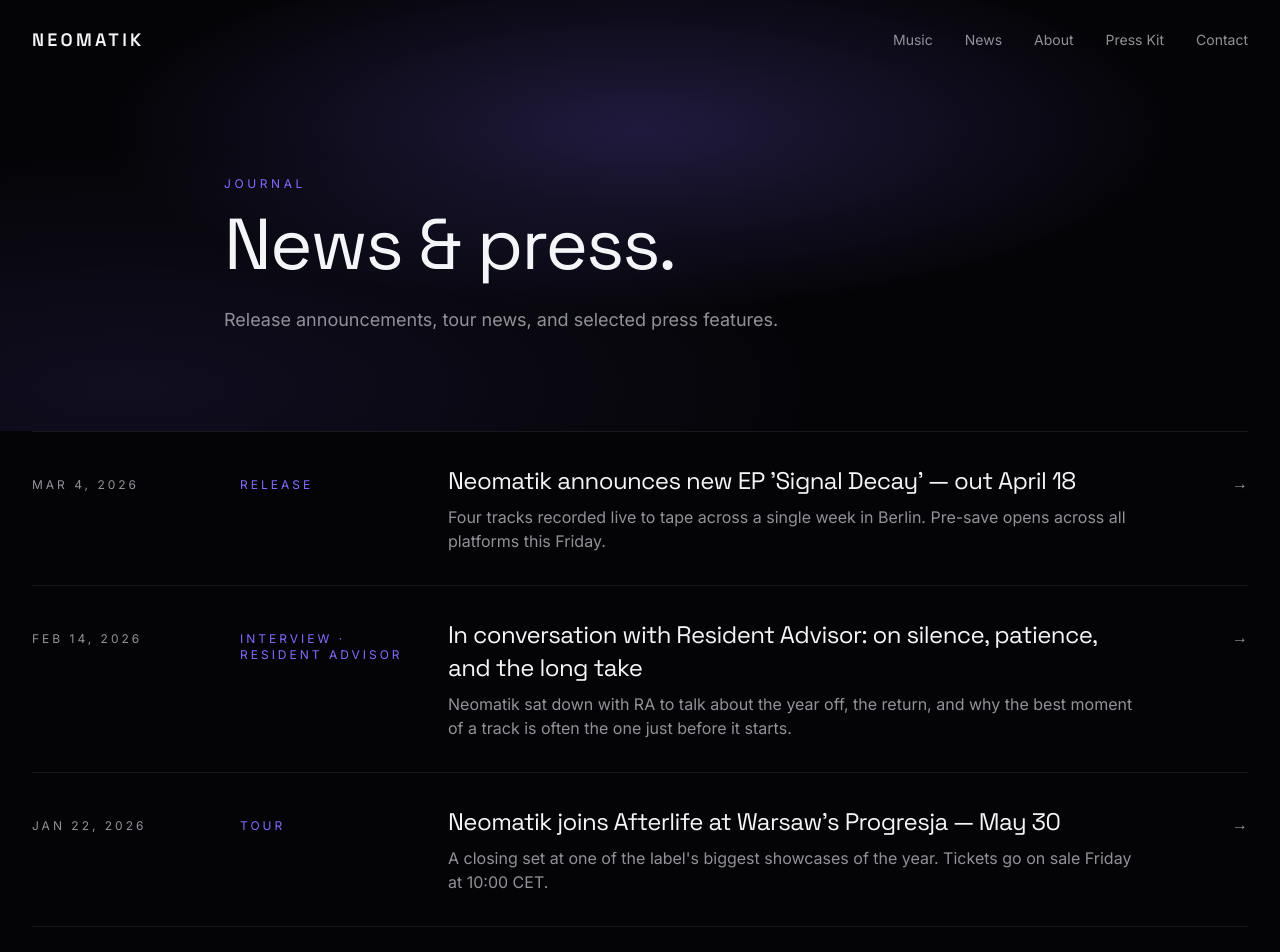
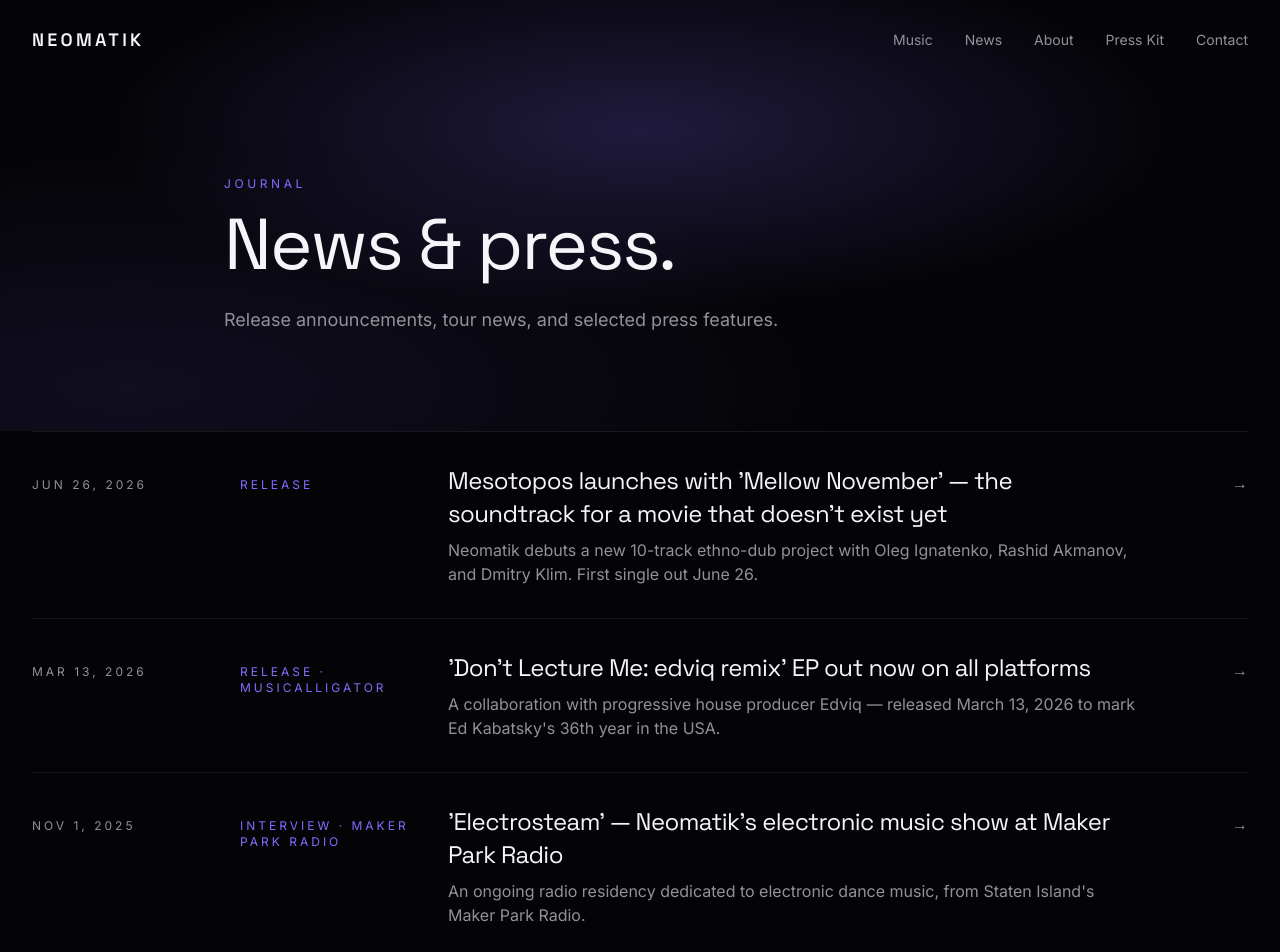
Before and after one commit to edka/neomatik.com, a React (Vite) app: page /news in a window 1280 px wide. Shown: the top 952 px of the page. Built offline with nearby package versions, Linux system fonts and the light colour scheme.

Commit message:
Changes
Co-authored-by: edka <3311782+edka@users.noreply.github.com>

```diff
--- a/src/content/news.ts
+++ b/src/content/news.ts
@@ -10,45 +10,46 @@ export type NewsItem = {
 
 export const news: NewsItem[] = [
   {
-    slug: "signal-decay-announcement",
-    title: "Neomatik announces new EP 'Signal Decay' — out April 18",
+    slug: "mesotopos-mellow-november",
+    title: "Mesotopos launches with 'Mellow November' — the soundtrack for a movie that doesn't exist yet",
     excerpt:
-      "Four tracks recorded live to tape across a single week in Berlin. Pre-save opens across all platforms this Friday.",
-    date: "2026-03-04",
+      "Neomatik debuts a new 10-track ethno-dub project with Oleg Ignatenko, Rashid Akmanov, and Dmitry Klim. First single out June 26.",
+    date: "2026-06-26",
     category: "Release",
     body:
-      "Neomatik returns with Signal Decay — a four-track EP that spent a week being recorded live to a single tape machine in a converted power station in Kreuzberg. There are no overdubs. There are no second takes. What you hear is what happened in the room.\n\nThe lead single, 'Halflight,' arrives March 21. The full EP follows April 18 via Neomatik Recordings, with vinyl pressed in a run of 500.",
+      "Neomatik launches Mesotopos — a new 10-track project described as a soundtrack for a movie that doesn't exist yet. The debut single, 'Mellow November,' features Ed Kabatsky on synths and analog gear, Oleg Ignatenko on electrified guitar, Rashid Akmanov on mouth harp, and didgeridoo samples by Dmitry Klim. Mastered by Shai Fishman and released via Neomatik Productions / DistroKid.",
   },
   {
-    slug: "resident-advisor-interview",
-    title: "In conversation with Resident Advisor: on silence, patience, and the long take",
+    slug: "dont-lecture-me-edviq-remix",
+    title: "'Don't Lecture Me: edviq remix' EP out now on all platforms",
     excerpt:
-      "Neomatik sat down with RA to talk about the year off, the return, and why the best moment of a track is often the one just before it starts.",
-    date: "2026-02-14",
-    outlet: "Resident Advisor",
+      "A collaboration with progressive house producer Edviq — released March 13, 2026 to mark Ed Kabatsky's 36th year in the USA.",
+    date: "2026-03-13",
+    outlet: "MusicAlligator",
+    category: "Release",
+    body:
+      "The 'Don't Lecture Me: edviq remix' EP is out now via MusicAlligator on Spotify, Apple Music, Amazon Music, Deezer and Bandcamp. Composed by Ed Kabatsky with lyrics by Dmitry Strizhov, the release is a collaboration with progressive house producer Edviq and marks Ed's 36th year of living in the United States.",
+  },
+  {
+    slug: "electrosteam-maker-park-radio",
+    title: "'Electrosteam' — Neomatik's electronic music show at Maker Park Radio",
+    excerpt:
+      "An ongoing radio residency dedicated to electronic dance music, from Staten Island's Maker Park Radio.",
+    date: "2025-11-01",
+    outlet: "Maker Park Radio",
     category: "Interview",
     body:
-      "In a wide-ranging conversation, Neomatik discusses stepping away from touring for a full year, rebuilding a studio around a single Buchla 200e, and why the artist's next chapter is about doing less, not more.",
+      "Beyond releases and productions, Ed Kabatsky hosts 'Electrosteam' at Maker Park Radio — an ongoing show dedicated to electronic dance music, with episodes archived on Mixcloud and SoundCloud.",
   },
   {
-    slug: "afterlife-warsaw-2026",
-    title: "Neomatik joins Afterlife at Warsaw's Progresja — May 30",
+    slug: "riodine-practical-man",
+    title: "Riodine's 'Practical Man' — a full-length tribute recorded in Russian",
     excerpt:
-      "A closing set at one of the label's biggest showcases of the year. Tickets go on sale Friday at 10:00 CET.",
-    date: "2026-01-22",
-    category: "Tour",
+      "The Neomatik-led experimental indie-rock band's 10-track debut album, written by Ed Kabatsky and mastered by Shai Fishman.",
+    date: "2021-11-01",
+    outlet: "Riodine",
+    category: "Release",
     body:
-      "Neomatik will play the closing set at Afterlife's Warsaw showcase on May 30, joining a lineup that includes Anyma, Tale of Us, and Mind Against. Doors open 22:00. Tickets on sale Friday 10:00 CET via the venue.",
-  },
-  {
-    slug: "mixmag-feature",
-    title: "Mixmag: 'The new face of European electronic minimalism'",
-    excerpt:
-      "A four-page feature in the March print issue examines Neomatik's approach to production, restraint, and the growing scene around Neomatik Recordings.",
-    date: "2025-12-05",
-    outlet: "Mixmag",
-    category: "Press",
-    body:
-      "Mixmag's March issue puts Neomatik on the cover of its 'Ones to Watch' section, calling the producer 'a quiet architect of a scene that is finally learning to say less.'",
+      "Riodine — the experimental indie-rock band formed in New York and Pennsylvania featuring Neomatik — released its 10-track debut album 'Practical Man' exclusively in Russian as a tribute to Ed Kabatsky's heritage. All tracks written by Ed Kabatsky, mastered by Shai Fishman.",
   },
 ];
```
